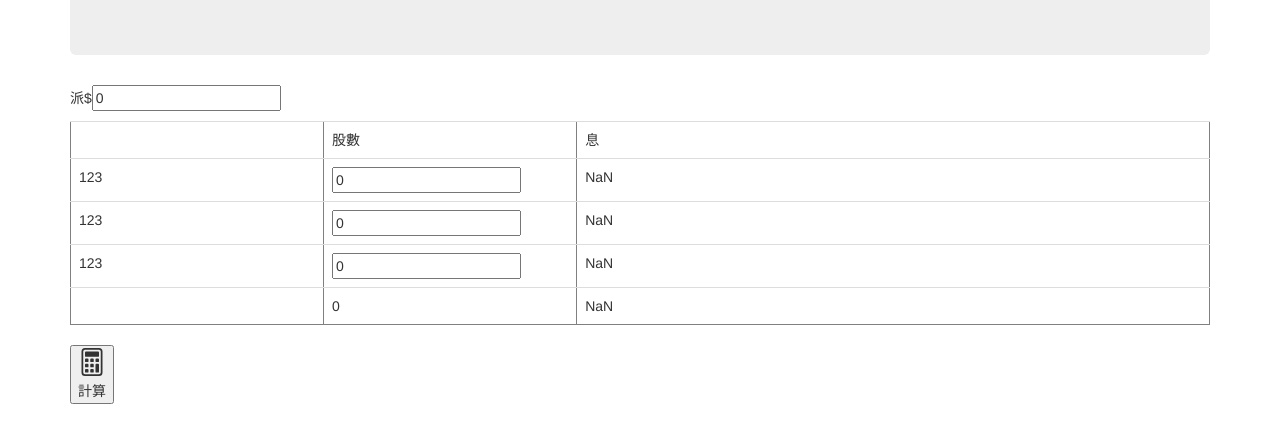
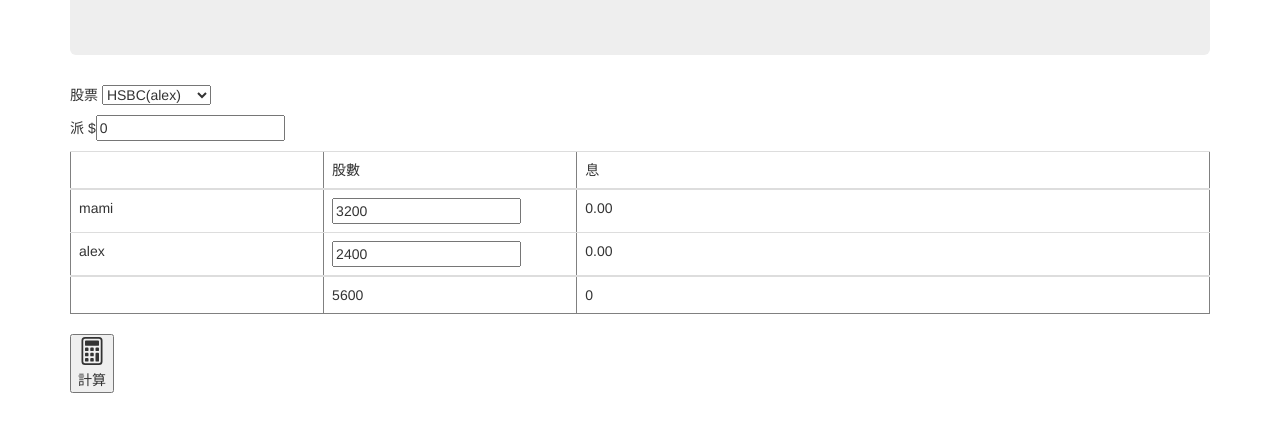
Before and after one commit to al3e19is/DividendStatic, a plain HTML site: page index.html in a window 1280 px wide. Both pictures are taken after a click on the button "計算". Shown: the part 104-546 px from the top of the page. Drawn offline with nearby package versions, Linux system fonts and the light colour scheme.

Commit message:
Add files via upload

```diff
--- a/index.html
+++ b/index.html
@@ -8,27 +8,61 @@
         <script src="https://maxcdn.bootstrapcdn.com/bootstrap/3.4.1/js/bootstrap.min.js"></script>
     </head>
 
-<body>
+<body onload="startPage()">
     <div class="container">
         <div class="jumbotron">
             <h2>派息</h2>
         </div>
+        <p>
+            <div id="select_stock"> 股票
+                <select class="form-select form-select-lg mb-3" aria-label=".form-select-lg example" name="stock" id="stock" onchange="stockSelected()">
+                    <option value="hsbc_alex">HSBC(alex)</option>
+                    <option value="pccw_alex">PCCW(alex)</option>
+                    <option value="boc_alex">BOC(alex)</option>
+                    <option value="hsbc_chung">HSBC(chung)</option>
+                    <option value="boc_chung">BOC(chung)</option>
+                </select>
+            </div>
+        </p>
+        <p>
+            派  $<input type="number" id="dividend" value="0" >  </input>
+        </p>
 
-        <p>
-            派$<input type="number" id="dividend" value="0" >  </input>
-        </p>
         <table class="table table-hover" width="100%" border="true">
-            <tr><td width="20%"></td><td width="20%">股數</td><td width="50%">息</td> </td></tr>
-            <tr><td>123</td><td><input type="number" id="ma" value="0" >  </input></td><td id="ma_get"></td></tr>
-            <tr><td>123</td><td><input type="number" id="chung" value="0"></input></td><td id="chung_get"></td></tr>
-            <tr><td>123</td><td><input type="number" id="alex" value="0" ></input></td><td id="alex_get"></td></tr>
-            <tr><td></td><td id="total_div"></td><td id="total_get"></td></tr>
+                <tr id=><td width="20%"></td><td width="20%">股數</td><td width="50%">息</td> </td></tr>
+                <tbody id="hsbc_alex">
+                    <tr><td>mami</td><td><input type="number" id="hsbc_alex_ma" value="3200" >  </input></td><td id="hsbc_alex_ma_get"></td></tr>
+                    <tr><td>alex</td><td><input type="number" id="hsbc_alex_alex" value="2400" ></input></td><td id="hsbc_alex_alex_get"></td></tr>
+                </tbody>
+
+                <tbody id="pccw_alex">
+                    <tr><td>mami</td><td><input type="number" id="pccw_alex_ma" value="30000" >  </input></td><td id="pccw_alex_ma_get"></td></tr>
+                    <tr><td>alex</td><td><input type="number" id="pccw_alex_alex" value="30000" ></input></td><td id="pccw_alex_alex_get"></td></tr>
+                </tbody>
+
+                <tbody id="boc_alex">
+                    <tr><td>mami</td><td><input type="number" id="boc_alex_ma" value="80000" >  </input></td><td id="boc_alex_ma_get"></td></tr>
+                    <tr><td>alex</td><td><input type="number" id="boc_alex_alex" value="100000" ></input></td><td id="boc_alex_alex_get"></td></tr>
+                </tbody>
+
+                <tbody id="hsbc_chung">
+                    <tr><td>mami</td><td><input type="number" id="hsbc_chung_ma" value="16000" >  </input></td><td id="hsbc_chung_ma_get"></td></tr>
+                    <tr><td>chung</td><td><input type="number" id="hsbc_chung_chung" value="4000"></input></td><td id="hsbc_chung_chung_get"></td></tr>
+                    <tr><td>alex</td><td><input type="number" id="hsbc_chung_alex" value="5600" ></input></td><td id="hsbc_chung_alex_get"></td></tr>
+                </tbody>
+
+                <tbody id="boc_chung">
+                    <tr><td>mami</td><td><input type="number" id="boc_chung_ma" value="0" >  </input></td><td id="boc_chung_ma_get"></td></tr>
+                    <tr><td>chung</td><td><input type="number" id="boc_chung_chung" value="0"></input></td><td id="boc_chung_chung_get"></td></tr>
+                </tbody>
+
+                <tr><td></td><td id="total_div"></td><td id="total_get"></td></tr>
 
         </table>
 
         <p></p>
 
-        <button onclick="myFunction()"><svg xmlns="http://www.w3.org/2000/svg" fill="currentColor" class="bi bi-calculator" viewBox="0 0 16 16">
+        <button onclick="calc()"><svg xmlns="http://www.w3.org/2000/svg" fill="currentColor" class="bi bi-calculator" viewBox="0 0 16 16">
             <path d="M12 1a1 1 0 0 1 1 1v12a1 1 0 0 1-1 1H4a1 1 0 0 1-1-1V2a1 1 0 0 1 1-1h8zM4 0a2 2 0 0 0-2 2v12a2 2 0 0 0 2 2h8a2 2 0 0 0 2-2V2a2 2 0 0 0-2-2H4z"></path>
             <path d="M4 2.5a.5.5 0 0 1 .5-.5h7a.5.5 0 0 1 .5.5v2a.5.5 0 0 1-.5.5h-7a.5.5 0 0 1-.5-.5v-2zm0 4a.5.5 0 0 1 .5-.5h1a.5.5 0 0 1 .5.5v1a.5.5 0 0 1-.5.5h-1a.5.5 0 0 1-.5-.5v-1zm0 3a.5.5 0 0 1 .5-.5h1a.5.5 0 0 1 .5.5v1a.5.5 0 0 1-.5.5h-1a.5.5 0 0 1-.5-.5v-1zm0 3a.5.5 0 0 1 .5-.5h1a.5.5 0 0 1 .5.5v1a.5.5 0 0 1-.5.5h-1a.5.5 0 0 1-.5-.5v-1zm3-6a.5.5 0 0 1 .5-.5h1a.5.5 0 0 1 .5.5v1a.5.5 0 0 1-.5.5h-1a.5.5 0 0 1-.5-.5v-1zm0 3a.5.5 0 0 1 .5-.5h1a.5.5 0 0 1 .5.5v1a.5.5 0 0 1-.5.5h-1a.5.5 0 0 1-.5-.5v-1zm0 3a.5.5 0 0 1 .5-.5h1a.5.5 0 0 1 .5.5v1a.5.5 0 0 1-.5.5h-1a.5.5 0 0 1-.5-.5v-1zm3-6a.5.5 0 0 1 .5-.5h1a.5.5 0 0 1 .5.5v1a.5.5 0 0 1-.5.5h-1a.5.5 0 0 1-.5-.5v-1zm0 3a.5.5 0 0 1 .5-.5h1a.5.5 0 0 1 .5.5v4a.5.5 0 0 1-.5.5h-1a.5.5 0 0 1-.5-.5v-4z"></path>
         </svg>計算</button>
@@ -38,25 +72,59 @@
 </html>
 
 <script>
-    function myFunction() {
-      var alexInput = parseInt($('#alex').val())
-       var maInput =  parseInt($('#ma').val())
-       var chungInput =  parseInt($('#chung').val())
+  function hideAllDiv(){
+        $('#hsbc_alex').hide();
+        $('#pccw_alex').hide();
+        $('#boc_alex').hide();
+        $('#hsbc_chung').hide();
+        $('#boc_chung').hide();
+    }
+    function startPage(){
+        hideAllDiv();
+        $('#hsbc_alex').show();
+
+    }
+
+    function catchInt(val){
+        if (isNaN(val)) {return 0}
+        else return val;
+    }
+
+    function calc() {
+       var stock = ($('#stock').val());
+
+       var stockname = stock+"_";
+       var alexBox = '#'+stockname+'alex';
+       var maBox = '#'+stockname+'ma';
+       var chungBox = '#'+stockname+'chung';
+
+       var alexInput =   catchInt(parseInt($(''+alexBox).val()))
+       var maInput = catchInt( parseInt($(''+maBox).val()))
+       var chungInput = catchInt( parseInt($(''+chungBox).val()))
 
        var total = alexInput+maInput+chungInput;
        var dividend = $('#dividend').val()
 
 
-       var alex_get = alexInput/total*dividend;
-       var chung_get = chungInput/total*dividend;
-       var ma_get = maInput/total*dividend;
-       var total_get = maInput/total*dividend;
+       var alex_get = (alexInput/total*dividend)
+       var chung_get = (chungInput/total*dividend)
+       var ma_get = (maInput/total*dividend)
 
-       $('#alex_get').text(alex_get)
-       $('#ma_get').text(ma_get)
-       $('#chung_get').text(chung_get)
+       $(alexBox+'_get').text(alex_get.toFixed(2))
+       $(maBox+'_get').text(ma_get.toFixed(2))
+       $(chungBox+'_get').text(chung_get.toFixed(2))
        $('#total_div').text(total)
        $('#total_get').text(alex_get+chung_get+ma_get);
+    };
 
+    function stockSelected() {
+        hideAllDiv();
+        var stock = ($('#stock').val());
+        if(stock==="hsbc_alex") {$('#hsbc_alex').show();}
+        if(stock==="pccw_alex") {$('#pccw_alex').show();}
+        if(stock==="boc_alex")  {$('#boc_alex').show();}
+        if(stock==="hsbc_chung"){$('#hsbc_chung').show();}
+        if(stock==="boc_chung") {$('#boc_chung').show();}
     }
+
     </script>
```
